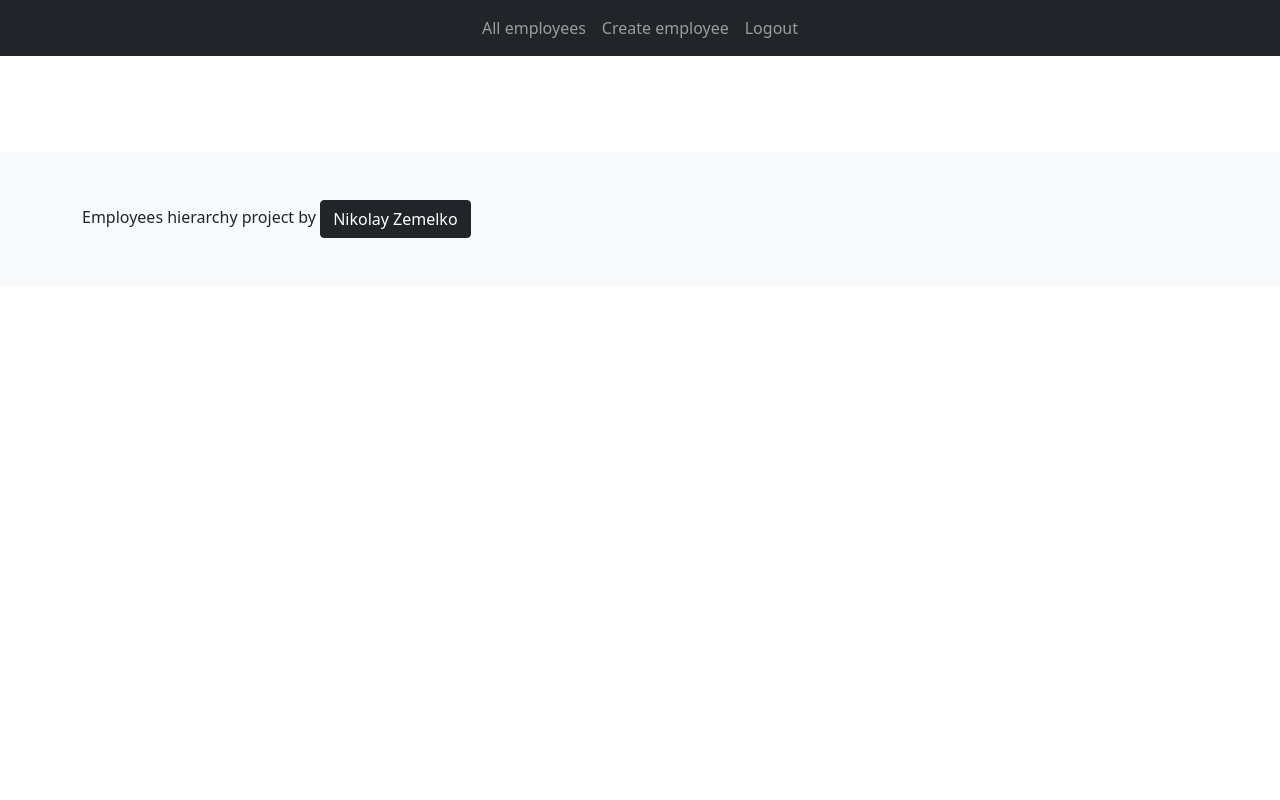
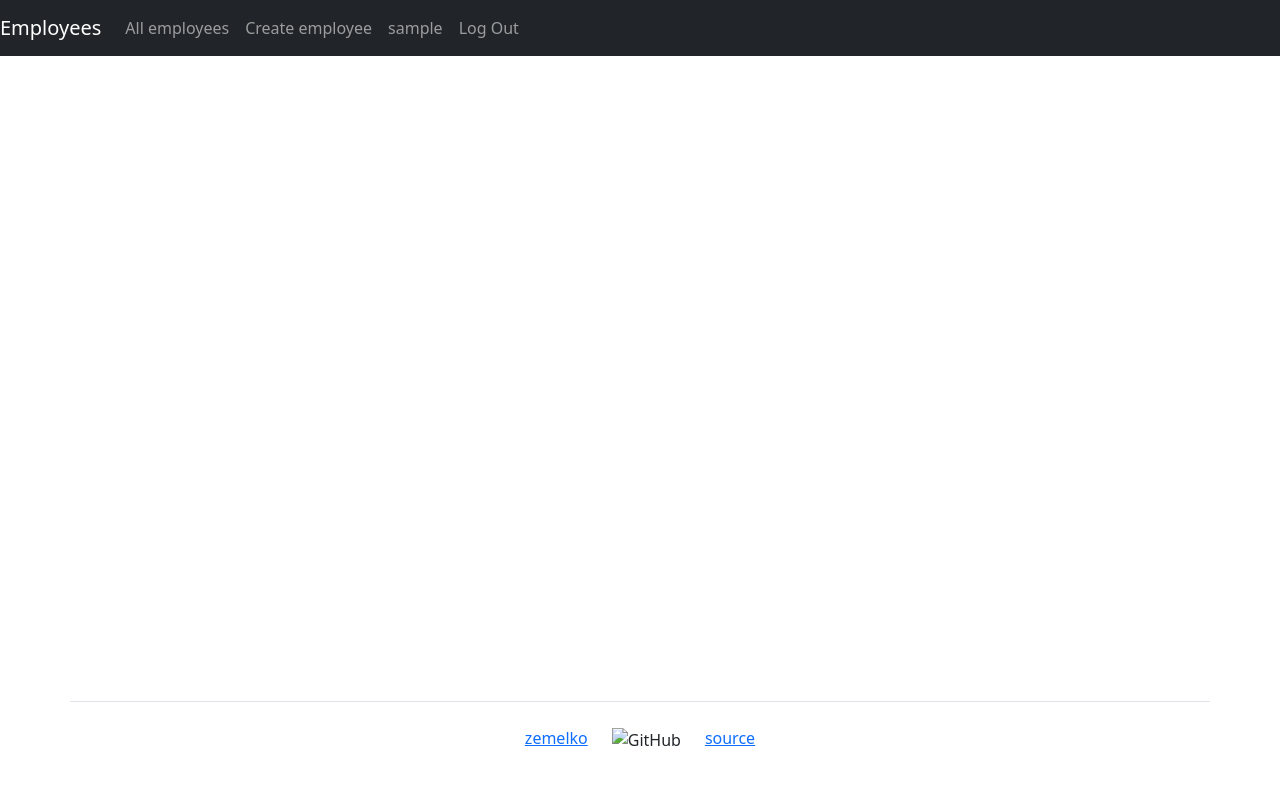
Before and after one commit to NikolayZemelko/employee_hierarchy, a Django app: page / in a window 1280 px wide. Run offline with Django 4.2, Linux system fonts and the light colour scheme; the visitor is signed in with stand-in values (Sample User, id 1); some libraries are stand-ins or nearby versions.

Commit message:
Fix Expanded Navbar, Add upeer Pagination

```diff
--- a/templates/base.html
+++ b/templates/base.html
@@ -1,32 +1,28 @@
 {% load i18n %}
 
 <!doctype html>
-<html lang="en" class="h-100">
+<html lang="en">
     <head>
         <meta charset="utf-8">
-    <meta name="viewport" content="width=device-width, initial-scale=1, shrink-to-fit=no">
-    <link href="https://cdn.jsdelivr.net/npm/bootstrap@5.0.2/dist/css/bootstrap.min.css" rel="stylesheet">
+        <meta name="viewport" content="width=device-width, initial-scale=1">
         <title>{% trans "Employee hierarchy" %}</title>
+        <link href="https://cdn.jsdelivr.net/npm/bootstrap@5.3.2/dist/css/bootstrap.min.css" rel="stylesheet"
+              integrity="sha384-T3c6CoIi6uLrA9TneNEoa7RxnatzjcDSCmG1MXxSR1GAsXEV/Dwwykc2MPK8M2HN" crossorigin="anonymous">
+        <link rel="stylesheet" href="styles.css">
     </head>
-<body class="d-flex h-100 flex-column">
+    <body class="d-flex flex-column min-vh-100">
         <header>
             {% include "components/navbar.html" %}
         </header>
-    <main class="container my-5">
+        <main class="container wrapper flex-grow-1">
             {% block content %}{% endblock %}
         </main>
-    <footer class="footer bg-light">
-        <div class="container my-5">
-            <div class="row">
-                <div class="col-12 col-md">
-                    {% trans "Employees hierarchy project by " %}
-                    <a href="https://github.com/NikolayZemelko/employee_hierarchy" class="btn btn-dark btn-sl"
-                       role="button">{% trans "Nikolay Zemelko" %}</a>
-                </div>
-            </div>
-        </div>
+        <footer>
+            {% include "components/footer.html" %}
         </footer>
-    <script src="https://stackpath.bootstrapcdn.com/bootstrap/5.3.0/js/bootstrap.bundle.min.js">
-    </script>
+    <script src="https://cdn.jsdelivr.net/npm/bootstrap@5.3.2/dist/js/bootstrap.bundle.min.js"
+            integrity="sha384-C6RzsynM9kWDrMNeT87bh95OGNyZPhcTNXj1NW7RuBCsyN/o0jlpcV8Qyq46cDfL"
+            crossorigin="anonymous"></script>
+    <script src="main.js"></script>
     </body>
 </html>
--- /dev/null
+++ b/templates/components/footer.html
@@ -0,0 +1,15 @@
+{% load i18n %}
+
+<div class="container flex-column my-5 pt-4 border-top">
+    <div class="row justify-content-sm-center">
+        <div class="col-sm-auto">
+            <a target="_blank" href="https://github.com/zemelko">zemelko</a>
+        </div>
+        <div class="col-sm-auto">
+            <img class='ml-2' src="https://github.githubassets.com/favicons/favicon.svg" alt="GitHub" height="16px">
+        </div>
+        <div class="col-sm-auto">
+            <a target="_blank" href="https://github.com/zemelko/employee_hierarchy">source</a>
+        </div>
+    </div>
+</div>
--- a/templates/components/navbar.html
+++ b/templates/components/navbar.html
@@ -1,21 +1,34 @@
 {% load i18n %}
-<nav class="navbar navbar-expand-md navbar-dark bg-dark">
-    <div class="container">
-        <button class="navbar-toggler" type="button" data-bs-toggle="collapse" data-bs-target="#navbarCollapse"
-                aria-controls="navbarNav" aria-expanded="false" aria-label="Toggle navigation">
+<nav class="navbar navbar-expand-md navbar-dark bg-dark mb-3">
+    <a class="navbar-brand" href="{% url 'index' %}">{% trans "Employees" %}</a>
+    <button class="navbar-toggler"
+            type="button"
+            data-bs-toggle="collapse"
+            data-bs-target="#navbarToggleExternalContent"
+            aria-controls="navbarToggleExternalContent"
+            aria-expanded="false"
+    >
         <span class="navbar-toggler-icon"></span>
     </button>
-        <div class="navbar-collapse collapse" id="navbarCollapse">
-            <ul class="navbar-nav mx-auto">
+
+    <div class="collapse navbar-collapse" id="navbarToggleExternalContent">
+        <ul class="navbar-nav mr-auto">
             <li class="nav-item">
                 <a class="nav-link" href={% url "employees-index" %}>{% trans "All employees" %}</a>
             </li>
-                {% if request.user.is_authenticated %}
+            {% if user.is_authenticated %}
                 <li class="nav-item">
                     <a class="nav-link" href={% url "employee-create" %}>{% trans "Create employee" %}</a>
                 </li>
+            {% endif %}
+        </ul>
+        <ul class="navbar-nav">
+            {% if user.is_authenticated %}
                 <li class="nav-item">
-                        <a class="nav-link" href={% url "logout" %}>{% trans "Logout" %}</a>
+                    <div class="nav-link">{{ user.username }}</div>
+                </li>
+                <li class="nav-item">
+                    <a class="nav-link" href="{% url 'logout' %}">{% trans "Log Out" %}</a>
                 </li>
             {% else %}
                 <li class="nav-item">
@@ -27,5 +40,4 @@
             {% endif %}
         </ul>
     </div>
-    </div>
 </nav>
--- a/templates/components/pagination.html
+++ b/templates/components/pagination.html
@@ -12,7 +12,6 @@
         <span class="current">
             {% trans "Page" %} {{ page_obj.number }} {% trans "of" %} {{ page_obj.paginator.num_pages }}.
         </span>
-
         {% if page_obj.has_next %}
             <a href="?{% param_replace page=page_obj.next_page_number %}">{% trans "Next" %}</a>
             <a href="?{% param_replace page=page_obj.paginator.num_pages %}">{% trans "Last" %} &raquo;</a>
--- a/templates/employees/employees_index.html
+++ b/templates/employees/employees_index.html
@@ -7,8 +7,9 @@
             {% crispy filter.form %}
         </form>
     {% endif %}
+    <div class="table-responsive">
+        {% include "components/pagination.html" %}
     <hr>
-    <div class="table-responsive">
         <table class="table table-hover">
             <thead>
             <tr>
```
Lines whose indentation alone changed are shown as unchanged.
